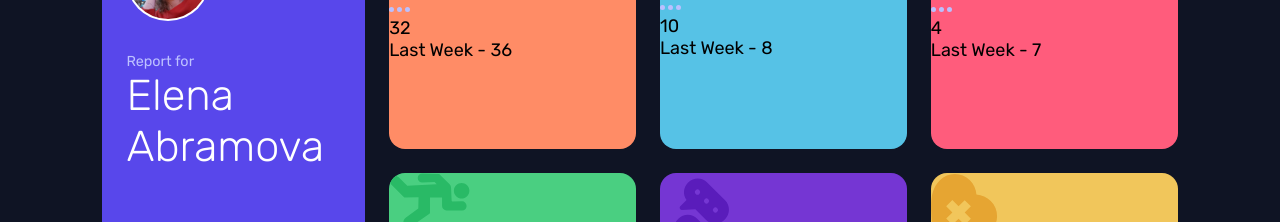
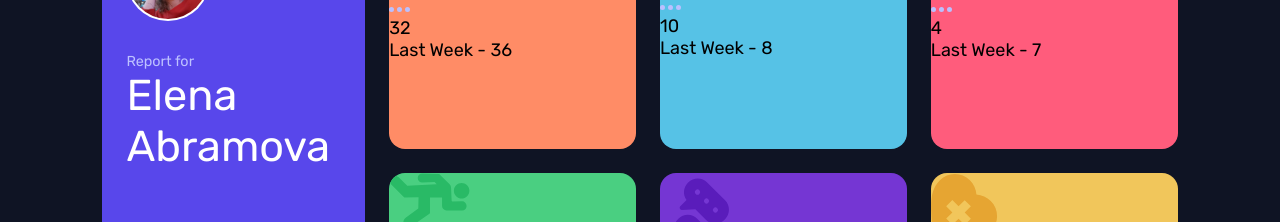
Before and after one commit to NikitaKozlov-R/time-tracking, a Vue app: page / in a window 1280 px wide. Shown: the part 239-461 px from the top of the page. Built offline with nearby package versions, Linux system fonts and the light colour scheme.

Commit message:
chore: font-weight

```diff
--- a/src/components/profile-card.vue
+++ b/src/components/profile-card.vue
@@ -157,7 +157,6 @@ export default {
 .tt-profile__name {
   color: white;
   font-size: 2.4rem;
-  font-weight: 300;
 }
 
 @media screen and (max-width: 769px) {
```
